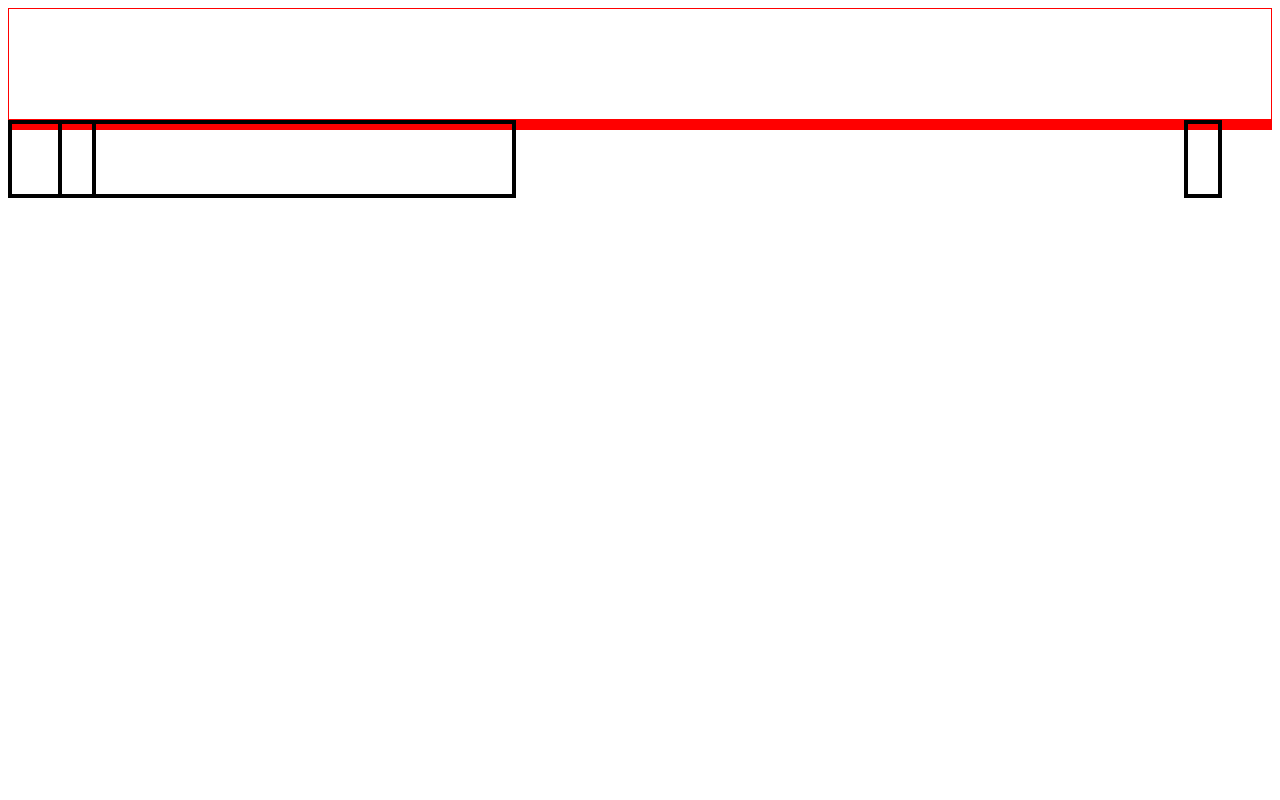
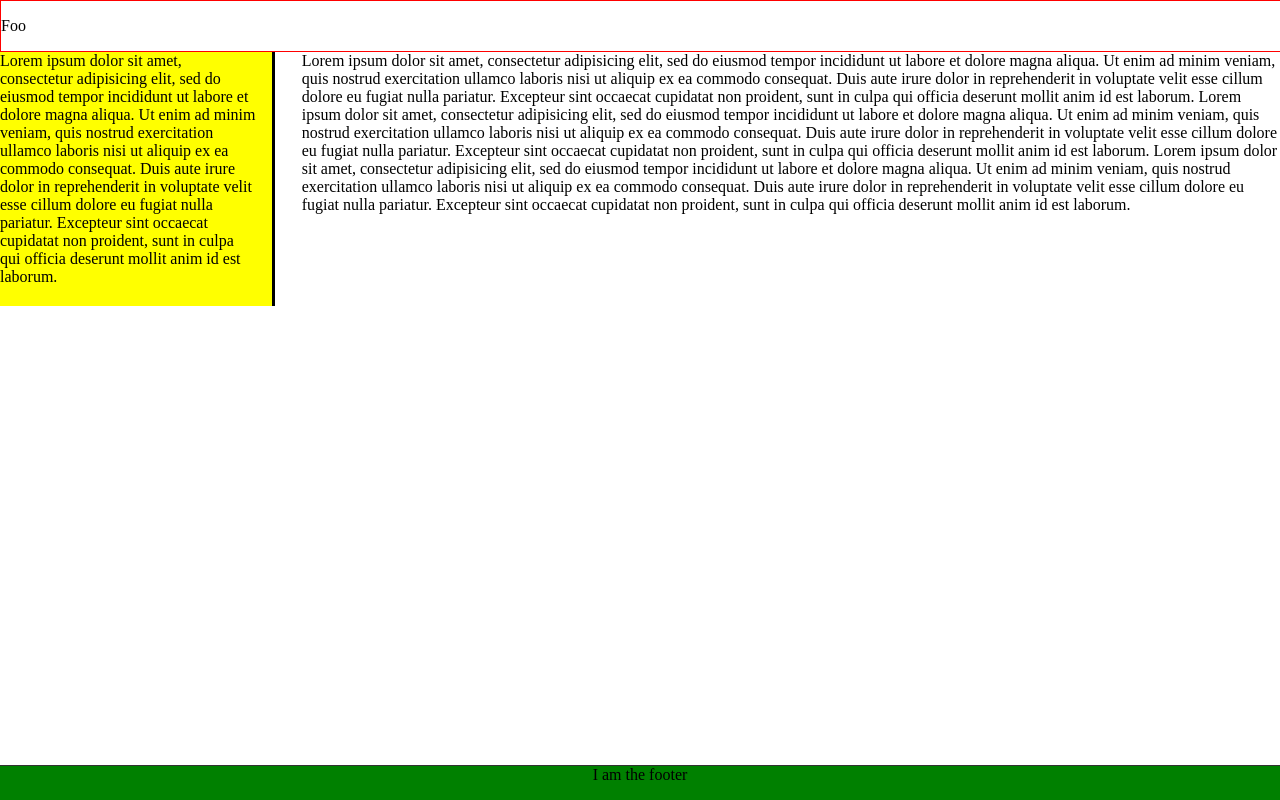
Before and after one commit to tawrahim/bb_structure, a plain HTML site: page index.html in a window 1280 px wide. Drawn offline with Linux system fonts and the light colour scheme; a script that the page names is missing.

Commit message:
layout page structure

```diff
--- a/css/main.css
+++ b/css/main.css
@@ -1,37 +1,48 @@
+html, body {
+    margin: 0;
+    height: 100%;
+}
+
 #outer {
     position: relative;
+    margin: 0 auto;
 }
 
 #header {
-   border: 1px solid red;
-   height: 110px;
-   margin: 0;
+    border: 1px solid red;
+    height: auto;
+    margin: 0;
+    width: 100%;
 }
 
 #leftnav {
-   border: 4px solid black;
-   left: 50px;
-   width: 30px;
-   height: 70px;
-   position: absolute;
+    float: left;
+    width: 20%;
+    background: yellow;
+    margin-top: 0;
+    margin-right: 1.67em;
+    border-right: 3px solid black;
+    padding-top: 0;
+    padding-right: 1em;
+    padding-bottom: 20px;
+    height: 100%;
 }
 
 #maincontent {
-   border: 4px solid black;
-   width: 500px;
-   height: 70px;
-   position: absolute;
+    padding-left: 1.7em;
+    margin-top: 0;
+    padding-top: 0;
+    padding-left: 200px;
+    height: 100%;
 }
 
-#rightnav {
-   border: 4px solid black;
-   right: 50px;
-   width: 30px;
-   height: 70px;
-   float: right;
-   position: absolute;
+#footer {
+    clear: both;
+    padding-bottom: 1em;
+    border-top: 1px solid #333;
+    text-align: center;
+    background: green;
+    position:fixed;
+    bottom:0;
+    width: 100%;
 }
-
-#statusbar {
-    border: 5px solid red;
-}
--- a/index.html
+++ b/index.html
@@ -6,11 +6,18 @@
     </head>
     <body>
         <div id="outer">
-            <div id="header"> </div>
-            <div id="leftnav"> </div>
-            <div id="maincontent"> </div>
-            <div id="rightnav"> </div>
-            <div id="statusbar"> </div>
+            <div id="header">
+                <p>Foo</p>
+            </div>
+            <div id="leftnav">
+           Lorem ipsum dolor sit amet, consectetur adipisicing elit, sed do eiusmod tempor incididunt ut labore et dolore magna aliqua. Ut enim ad minim veniam, quis nostrud exercitation ullamco laboris nisi ut aliquip ex ea commodo consequat. Duis aute irure dolor in reprehenderit in voluptate velit esse cillum dolore eu fugiat nulla pariatur. Excepteur sint occaecat cupidatat non proident, sunt in culpa qui officia deserunt mollit anim id est laborum.
+            </div>
+            <div id="maincontent">
+           Lorem ipsum dolor sit amet, consectetur adipisicing elit, sed do eiusmod tempor incididunt ut labore et dolore magna aliqua. Ut enim ad minim veniam, quis nostrud exercitation ullamco laboris nisi ut aliquip ex ea commodo consequat. Duis aute irure dolor in reprehenderit in voluptate velit esse cillum dolore eu fugiat nulla pariatur. Excepteur sint occaecat cupidatat non proident, sunt in culpa qui officia deserunt mollit anim id est laborum.
+           Lorem ipsum dolor sit amet, consectetur adipisicing elit, sed do eiusmod tempor incididunt ut labore et dolore magna aliqua. Ut enim ad minim veniam, quis nostrud exercitation ullamco laboris nisi ut aliquip ex ea commodo consequat. Duis aute irure dolor in reprehenderit in voluptate velit esse cillum dolore eu fugiat nulla pariatur. Excepteur sint occaecat cupidatat non proident, sunt in culpa qui officia deserunt mollit anim id est laborum.
+                Lorem ipsum dolor sit amet, consectetur adipisicing elit, sed do eiusmod tempor incididunt ut labore et dolore magna aliqua. Ut enim ad minim veniam, quis nostrud exercitation ullamco laboris nisi ut aliquip ex ea commodo consequat. Duis aute irure dolor in reprehenderit in voluptate velit esse cillum dolore eu fugiat nulla pariatur. Excepteur sint occaecat cupidatat non proident, sunt in culpa qui officia deserunt mollit anim id est laborum.
+            </div>
+            <div id="footer">I am the footer </div>
         </div>
         <script data-main="js/main" src="js/libs/require/require.js"></script>
     </body>
--- a/js/main.js
+++ /dev/null
@@ -1,34 +0,0 @@
-(function() {
-    require.config({
-      paths: {
-        jquery: 'libs/jquery/jquery',
-        underscore: 'libs/underscore/underscore-min',
-        backbone: 'libs/backbone/backbone-min',
-
-        // storage has built in support for requirejs
-        // hence, it doesn't need to configured in 'shim'
-        storage: 'libs/backbone/backbone.localStorage',
-        text: 'libs/require/text'
-      },
-
-      shim: {
-
-        underscore: {
-          exports: '_'
-        },
-
-        backbone: {
-          deps: [ 'underscore', 'jquery' ],
-          exports: 'Backbone'
-        }
-      }
-
-    });
-
-
-    require([
-            'backbone',
-    ], function (Backbone) {
-
-    });
-}());
```
Also changed, not shown: 1 other file.
